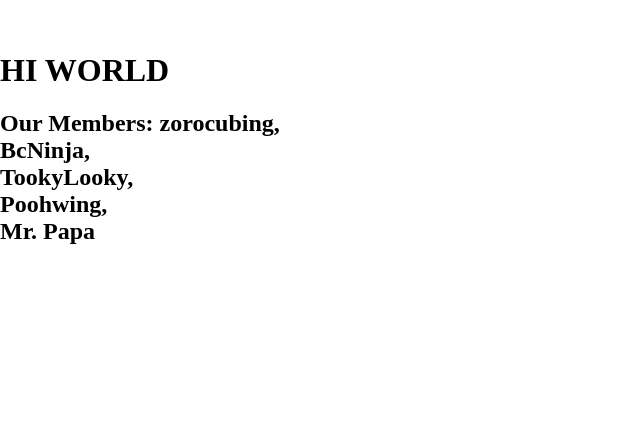
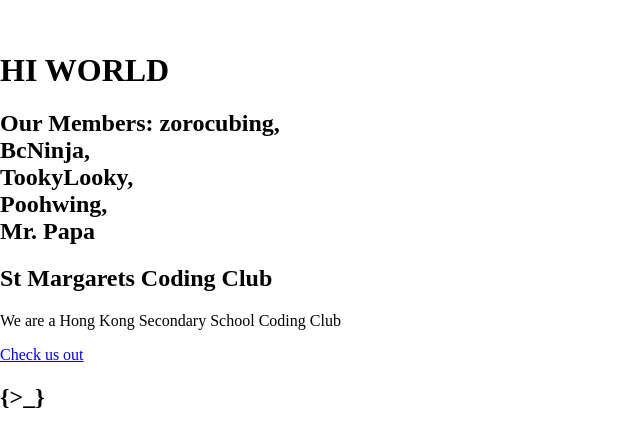
Before and after one commit to St-Margarets-Coding-Club/website, a plain HTML site: page index.html in a window 1280 px wide. Shown: the part 1028-1459 px from the top of the page, without its empty margins (0-640 px from the left). Before the commit the page ends 1293 px from the top, so only its background shows below. Drawn offline with Linux system fonts and the light colour scheme.

Commit message:
Update index.html

```diff
--- a/index.html
+++ b/index.html
@@ -53,5 +53,18 @@
     <div id = "members-section">
         <h2>Our Members: zorocubing,<br /> BcNinja, <br />TookyLooky, <br />Poohwing, <br />Mr. Papa</h2>
     </div>
+    <section id="hero" class="hero-section">
+        <div class="container">
+            <div class="hero-content">
+                <h1>St Margarets Coding Club</h1>
+                <p>We are a Hong Kong Secondary School Coding Club</p>
+                <a href="https://github.com/St-Margarets-Coding-Club" class="cta-button" target="_blank">Check us out</a>
+            </div>
+            <div class="hero-logo">
+                <h1>{>_}</h1>
+            </div>
+        </div>
+    </section>
 </body>
+
 </html>
```
